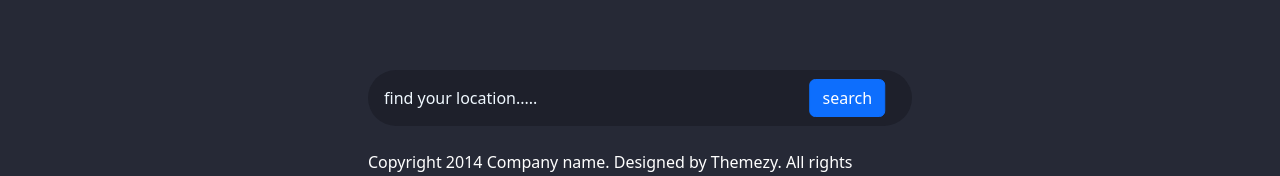
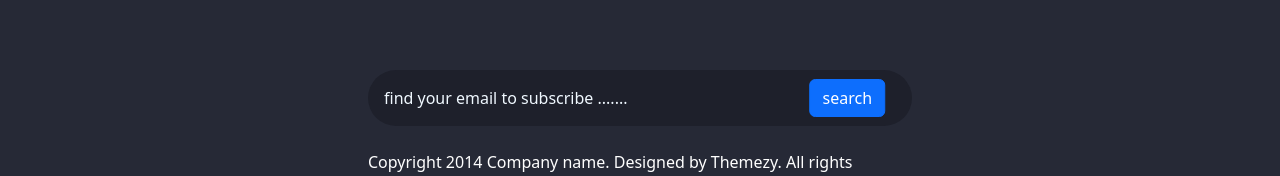
Before and after one commit to markonci/assgiment12-assgiment-name-weather, a plain HTML site: page index.html in a window 1280 px wide. Shown: the part 802-978 px from the top of the page. Drawn offline with Linux system fonts and the light colour scheme; no server answers.

Commit message:
edit name placeholder seaech

```diff
--- a/index.html
+++ b/index.html
@@ -139,7 +139,7 @@
     <div class="row">
     <div class="p-5 mx-auto mt-4 col-md-6">
 <div class="d-flex justify-content-center position-relative ">
-  <input type="search" class="form-control p-3" placeholder="find your location....." id="cityInput">
+  <input type="search" class="form-control p-3" placeholder="find your email to subscribe ......." id="cityInput">
   <button class="btn btn-primary ms-2 position-absolute top-50 translate-middle" id="cityButton">search</button>
 </div>
 <br>
```
